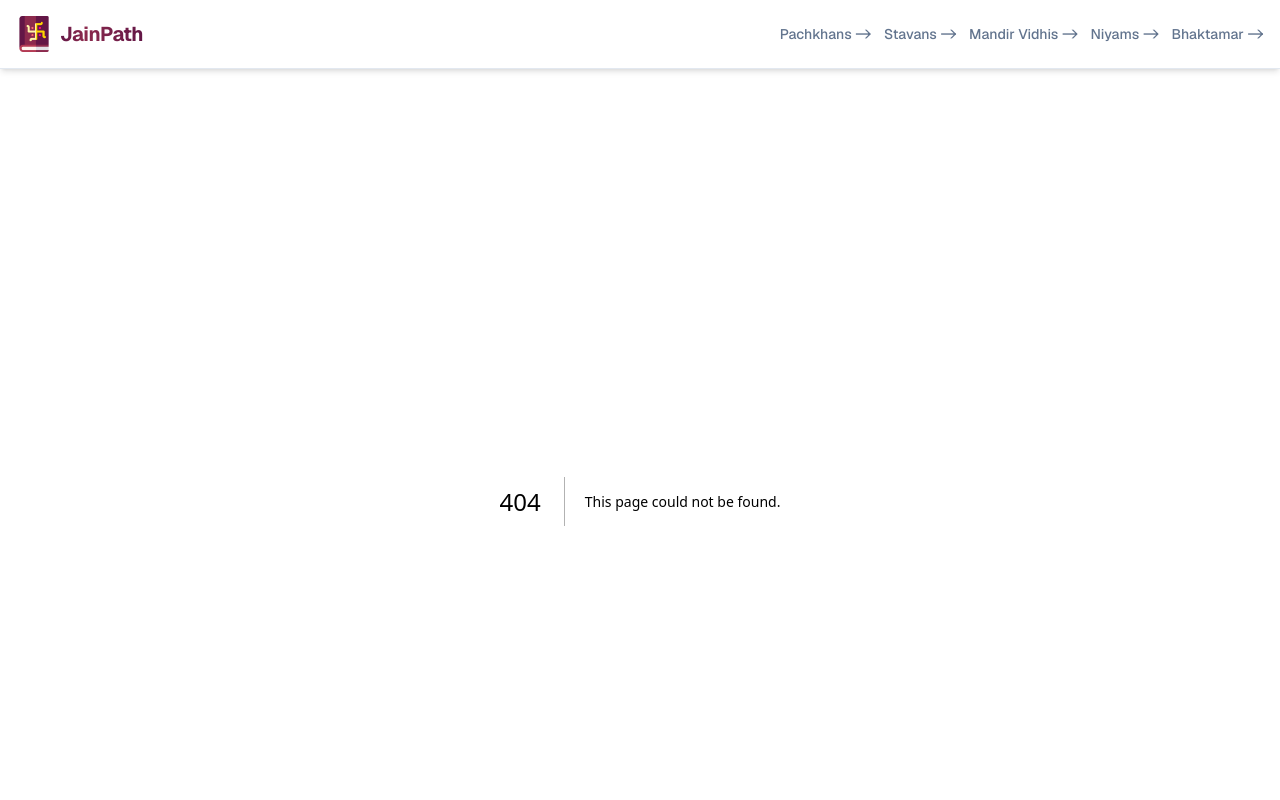
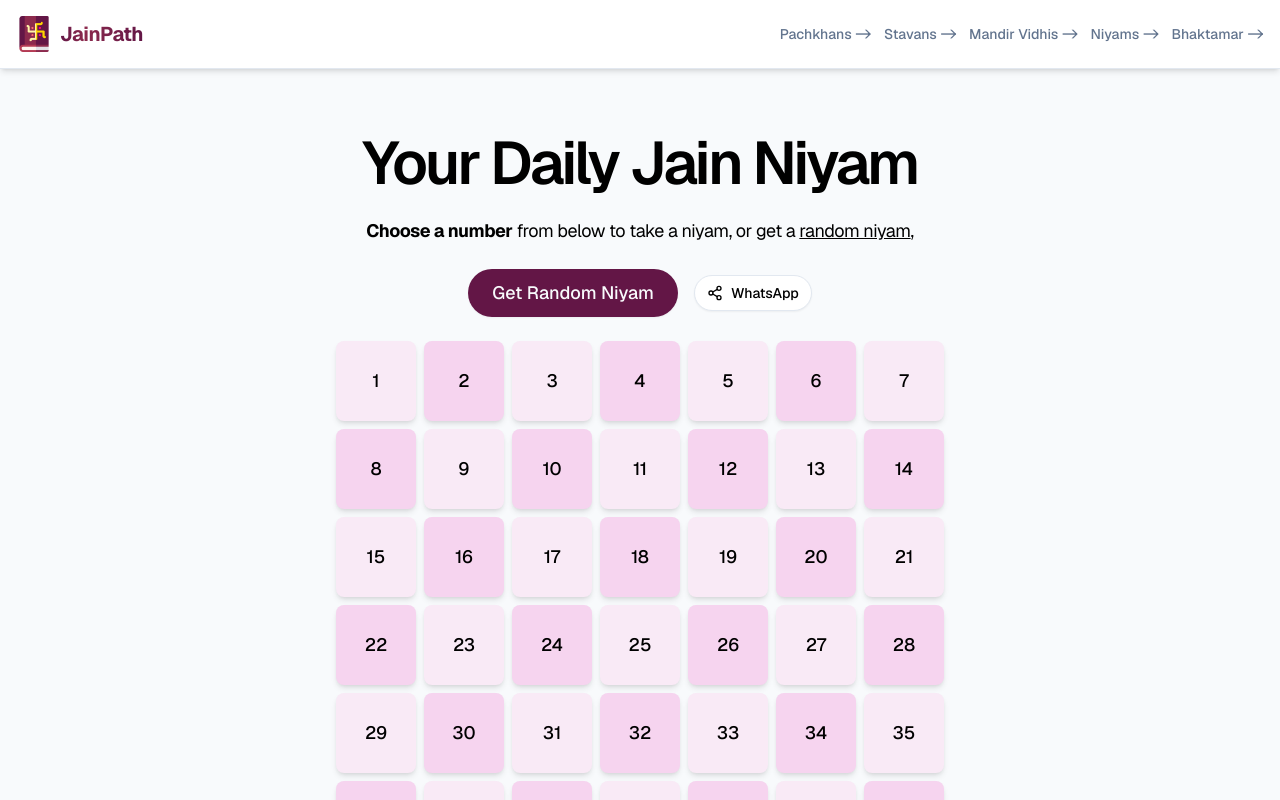
Before and after one commit to abhiborana/jainpath, a Next.js app: page /niyams in a window 1280 px wide. Before the commit this address had no page. Shown: the top 800 px of the page. Built offline with nearby package versions, Linux system fonts and the light colour scheme.

Commit message:
add: implement Niyams page and enhance Pachkhans metadata with detailed descriptions

```diff
--- /dev/null
+++ b/src/app/niyams/page.jsx
@@ -0,0 +1,23 @@
+import Heading from "@/components/atoms/heading";
+import CurrentNiyam from "@/components/current-niyam";
+import NiyamDrawer from "@/components/niyam-drawer";
+import Niyamavali from "@/components/niyamavali";
+
+export const metadata = {
+  title: "Take a Daily Random Jain Niyam | JainPath",
+  description:
+    "Challenge yourself and grow spiritually. Get a new, random, and achievable Jain Niyam every day with our interactive tool.",
+};
+
+const Niyams = () => {
+  return (
+    <div className="flex flex-col items-center gap-6 w-full">
+      <Heading>Your Daily Jain Niyam</Heading>
+      <CurrentNiyam />
+      <NiyamDrawer />
+      <Niyamavali />
+    </div>
+  );
+};
+
+export default Niyams;
--- a/src/app/pachkhans/[slug]/page.jsx
+++ b/src/app/pachkhans/[slug]/page.jsx
@@ -8,9 +8,8 @@ export async function generateMetadata({ params }, parent) {
   const pachkhan = Pachkhans.find((s) => s.slug === `/${slug}`);
 
   return {
-    title: pachkhan?.title || "",
-    description: pachkhan?.title || "",
-    keywords: pachkhan?.seo || ["jain pachkhans"],
+    title: pachkhan?.title || "" + " | JainPath",
+    description: `Learn the complete Vidhi for the ${pachkhan.title}. Understand its meaning, the correct sutra to recite, and the exact timings to follow. JainPath makes it easy.`,
   };
 }
 
--- a/src/app/pachkhans/page.jsx
+++ b/src/app/pachkhans/page.jsx
@@ -4,15 +4,15 @@ import { ArrowRightIcon, MoonIcon, SunIcon } from "lucide-react";
 import Link from "next/link";
 
 export const metadata = {
-  title: "Jain Pachkhans - Jain Path",
+  title: "Complete List of All Jain Pachkhans | JainPath",
   description:
-    "All types of jain pachkhans, navkarsi, porsi, sadh posri, purimaddh, avaddh, upvas, ekashana, biyasana, ayambil, nivi, cohvihar, tivihar, duvihar and more.",
+    "Find and learn all major Jain Pachkhans, including Navkarsi, Porsi, and Chauvihar. Get clear instructions and text to help you take your daily vows correctly.",
 };
 
 const Pachkhans = () => {
   return (
     <div className="flex flex-col items-center gap-6 w-full">
-      <Heading id="pachkhans">Jain Pachkhans</Heading>
+      <Heading id="pachkhans">Jain Pachkhans (Vows)</Heading>
       <div className="flex flex-col gap-4">
         {PachkhansArray.map((pachkhan) => (
           <Link
--- a/src/constants/pachkhans.js
+++ b/src/constants/pachkhans.js
@@ -45,7 +45,19 @@ export const Pachkhans = [
     gujrati:
       "સૂરે ઉગ્ગએ અબ્ભત્તટ્ઠં પચ્ચક્ ખાઇ (પચ્ચક્ ખામિ); તિવિહં પિ આહારં, અસણં, ખાઇમં, સાઇમં, અન્નત્થણાભોગેણં, સહસાગારેણં, પારિટ્ઠાવણિયાગારેણં, મહત્તરાગારેણં, સવ્વસમાહિ-વત્તિયાગારેણં; પાણહાર પોરિસિ, સાડ્ઢપોરિસિ, મુટ્ઠિસહિઅં, પચ્ચક્ ખાઇ (પચ્ચક્ ખામિ); અન્નત્થણાભોગેણં, સહસાગારેણં, પચ્છન્નકાલેણં, દિસામોહેણં, સાહુવયણેણં, મહત્તરાગારેણં, સવ્વસમાહિ-વત્તિયાગારેણં, પાણસ્સ લેવેણ વા, અલેવેણ વા, અચ્છેણ વા, બહુલેવેણ વા, સસિત્થેણ વા, અસિત્થેણ વા વોસિરઈ (વોસિરામિ)",
     hindi:
-      " सूरे उग्गए अब्भत्तट्ठं पच्चक् खाइ (पच्चक् खामि); तिविहं पि आहारं, असणं, खाइमं, साइमं, अन्नत्थणाभोगेणं, सहसागारेणं, पारिट्ठावणियागारेणं, महत्तरागारेणं, सव्वसमाहि-वत्तियागारेणं; पाणहार पोरिसि, साड्ढपोरिसि, मुट्ठिसहिअं, पच्चक् खाइ (पच्चक् खामि); अन्नत्थणाभोगेणं, सहसागारेणं, पच्छन्नकालेणं, दिसामोहेणं, साहुवयणेणं, महत्तरागारेणं, सव्वसमाहि-वत्तियागारेणं, पाणस्स लेवेण वा, अलेवेण वा, अच्छेण वा, बहुलेवेण वा, ससित्थेण वा, असित्थेण वा वोसिरई (वोसिरामि).",
+      "सूरे उग्गए अब्भत्तट्ठं पच्चक् खाइ (पच्चक् खामि); तिविहं पि आहारं, असणं, खाइमं, साइमं, अन्नत्थणाभोगेणं, सहसागारेणं, पारिट्ठावणियागारेणं, महत्तरागारेणं, सव्वसमाहि-वत्तियागारेणं; पाणहार पोरिसि, साड्ढपोरिसि, मुट्ठिसहिअं, पच्चक् खाइ (पच्चक् खामि); अन्नत्थणाभोगेणं, सहसागारेणं, पच्छन्नकालेणं, दिसामोहेणं, साहुवयणेणं, महत्तरागारेणं, सव्वसमाहि-वत्तियागारेणं, पाणस्स लेवेण वा, अलेवेण वा, अच्छेण वा, बहुलेवेण वा, ससित्थेण वा, असित्थेण वा वोसिरई (वोसिरामि).",
+  },
+  {
+    title: "Chovihar Upvas Pachkan",
+    slug: "/jain-pachkhan-chovihar-upvas",
+    seo: ["Chovihar Upvas Pachkan", "upvas pachkan", "tivihar upwas"],
+    time: "day",
+    english:
+      "Sure, Uggae, Abbhattattham, Pachchakkhaai (Pachchakkhaami), Chauviham Pi Aahaaram, Asanam, Paanam, Khaaimam, Saaimam, Annatthanaabhogenam, Sahasaagaarenam, Paaritthaavaniyaagaarenam, Mahattaraagarenam, Savvasamaahivattiyaa-Gaarenam, Vosirai (Vosiraami).",
+    gujrati:
+      "સૂરે ઉગ્ગએ અબ્ભત્તટ્ઠં પચ્ચક્ ખાઇ (પચ્ચક્ ખામિ); ચઉવ્વિહં પિ આહારં, અસણં, પાણં, ખાઇમં, સાઇમં, અન્નત્થણાભોગેણં, સહસાગારેણં, પારિટ્ઠાવણિયાગારેણં, મહત્તરાગારેણં, સવ્વસમાહિ-વત્તિયાગારેણં, વોસિરઈ (વોસિરામિ).",
+    hindi:
+      "सूरे उग्गए अब्भत्तट्ठं पच्चक् खाइ (पच्चक् खामि); चउव्विहं पि आहारं, असणं, पाणं, खाइमं, साइमं, अन्नत्थणाभोगेणं, सहसागारेणं, पारिट्ठावणियागारेणं, महत्तरागारेणं, सव्वसमाहि-वत्तियागारेणं, वोसिरई (वोसिरामि).",
   },
   {
     title: "Chauvihar / Tivihar / Duvihar Pachkan",
```
